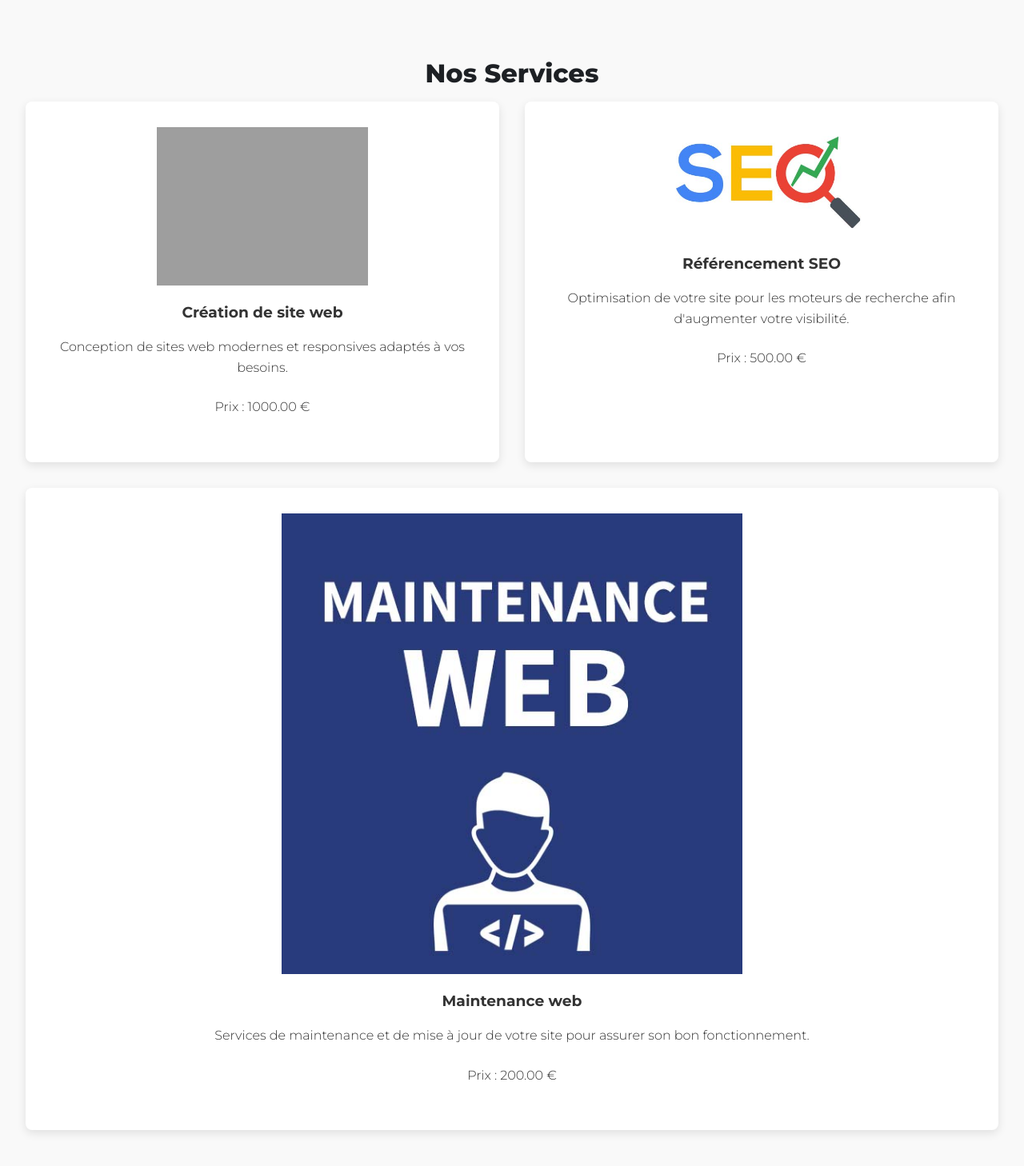
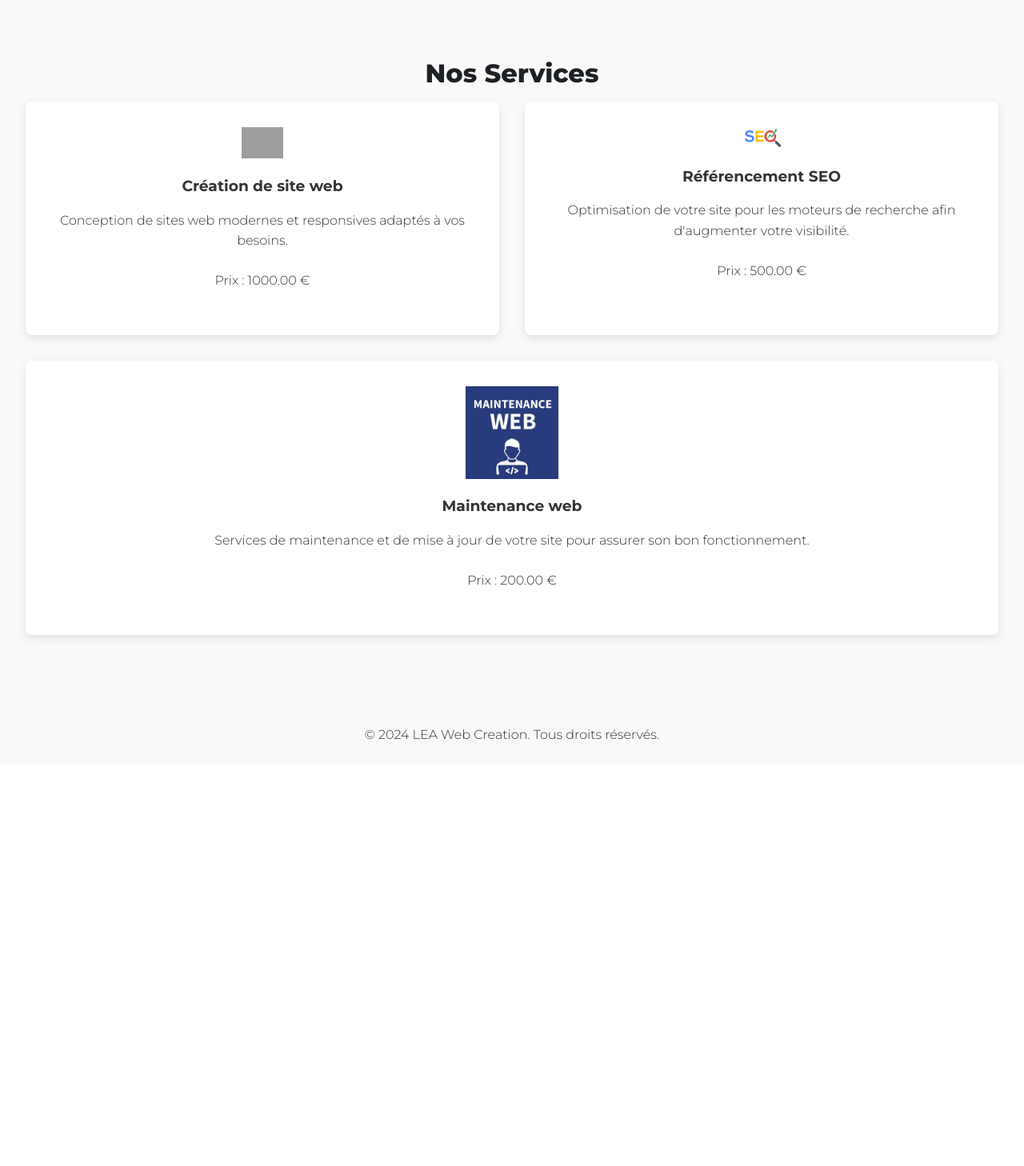
Before and after one commit to LouedLE/LEA, a PHP site: page /services.php in a window 1280 px wide. Shown: the part 51-1509 px from the top of the page at 80% size. After the commit the page ends 976 px from the top, so only its background shows below. Run offline with PHP 8.4, Linux system fonts and the light colour scheme; data comes from the database, SQL or seed files in the repository; data that the repository does not hold is empty; grey boxes are pictures that could not be loaded.

Commit message:
Add files via upload

```diff
--- a/styles.css
+++ b/styles.css
@@ -461,7 +461,7 @@ p, ul {
 }
 
 .service-item img {
-    width: 50%; /* ou une autre valeur selon la taille souhaitée */
+    width: 10%; /* ou une autre valeur selon la taille souhaitée */
     height: auto; /* pour conserver les proportions */
     object-fit: cover; /* pour bien cadrer l'image dans la nouvelle taille */
 }
```
